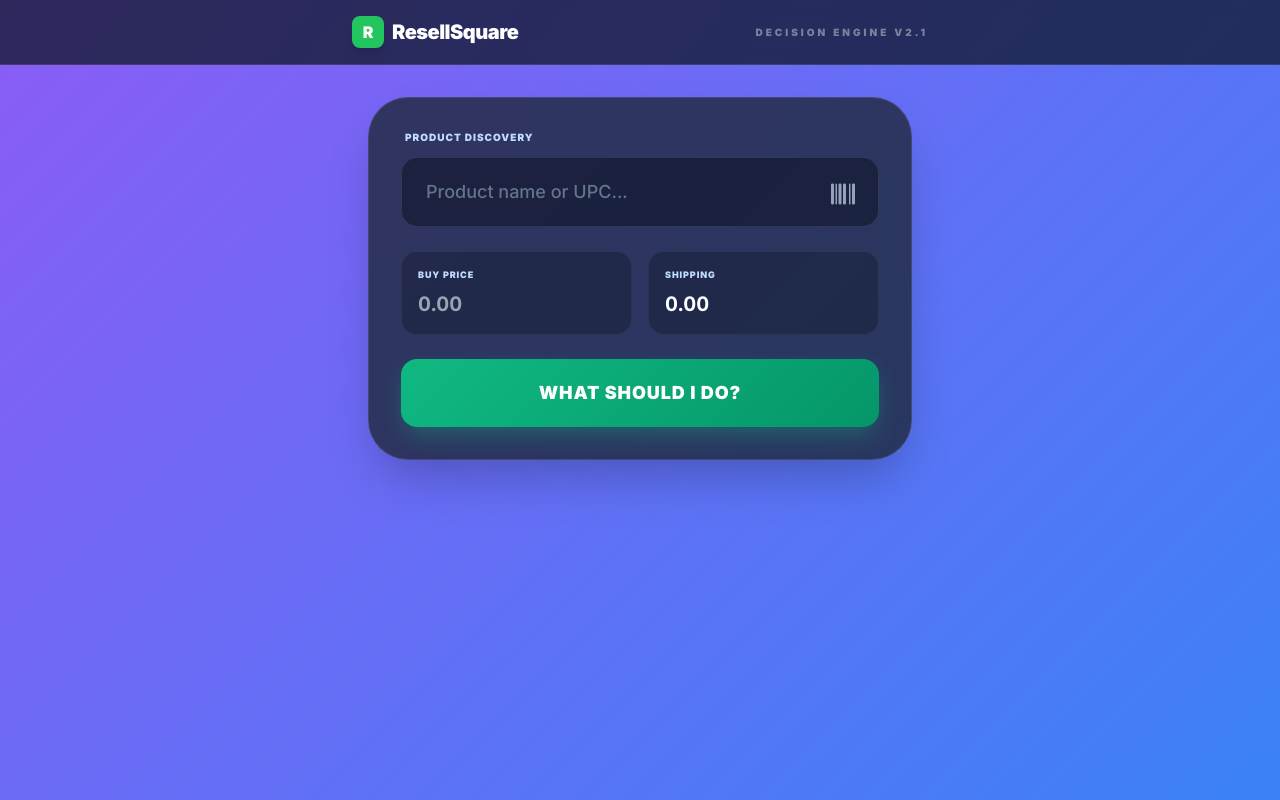
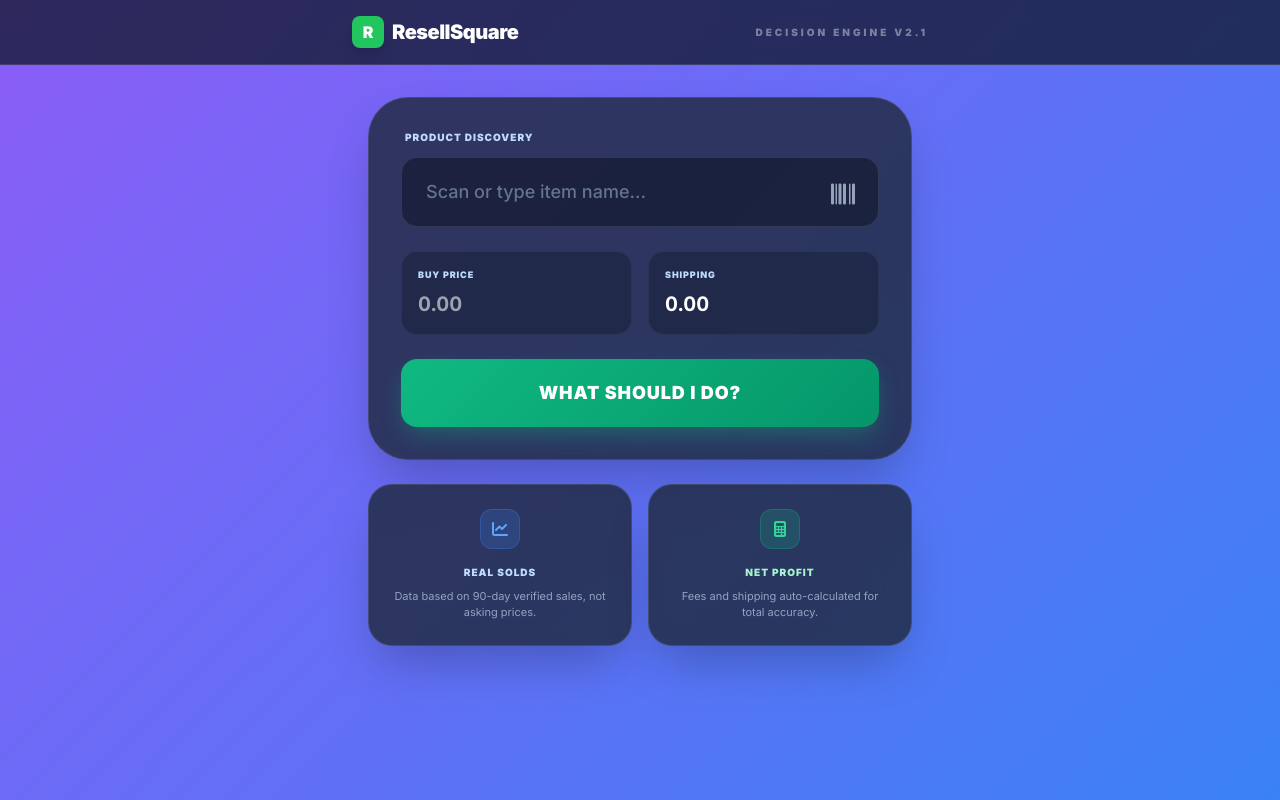
Before and after one commit to andre-ship-it/resellsquare-api, a Flask app: page / in a window 1280 px wide. Run offline with Flask 3, Linux system fonts and the light colour scheme; some libraries are stand-ins or nearby versions.

Commit message:
Update index.html

```diff
--- a/templates/index.html
+++ b/templates/index.html
@@ -3,7 +3,7 @@
 <head>
     <meta charset="UTF-8">
     <meta name="viewport" content="width=device-width, initial-scale=1.0, maximum-scale=1.0, user-scalable=0">
-    <title>ResellSquare | Decision Intelligence</title>
+    <title>ResellSquare | Your Selling Assistant</title>
 
     <link href="https://fonts.googleapis.com/css2?family=Inter:wght@400;500;600;700;800;900&display=swap" rel="stylesheet">
     <script src="https://cdn.tailwindcss.com"></script>
@@ -11,19 +11,12 @@
 
     <style>
         body { font-family: 'Inter', sans-serif; background: #0f172a; min-height: 100vh; color: white; }
-        /* Branded Gradient from previous versions */
         .app-container { background: linear-gradient(135deg, #8B5CF6 0%, #3B82F6 100%); min-height: 100vh; background-attachment: fixed; }
-
         .glass-nav { background: rgba(15, 23, 42, 0.75); backdrop-filter: blur(12px); border-bottom: 1px solid rgba(255, 255, 255, 0.1); }
         .glass-card { background: rgba(30, 41, 59, 0.8); backdrop-filter: blur(20px); border: 1px solid rgba(255, 255, 255, 0.1); box-shadow: 0 25px 50px -12px rgba(0, 0, 0, 0.25); }
         .inner-subcard { background: rgba(15, 23, 42, 0.4); border: 1px solid rgba(255, 255, 255, 0.05); }
-
-        /* Emerald Green Branding for Actions */
         .btn-green { background: linear-gradient(135deg, #10B981 0%, #059669 100%); box-shadow: 0 10px 25px -5px rgba(16, 185, 129, 0.4); }
         .price-chip.active { background: #3B82F6; color: white; border-color: #60A5FA; box-shadow: 0 0 20px rgba(59, 130, 246, 0.4); }
-
-        /* Micro-Animations */
-        .velocity-bar { transition: width 1.5s cubic-bezier(0.65, 0, 0.35, 1); }
         .fade-up { animation: fadeUp 0.6s cubic-bezier(0.23, 1, 0.32, 1) forwards; }
         @keyframes fadeUp { from { opacity: 0; transform: translateY(20px); } to { opacity: 1; transform: translateY(0); } }
         .tabular { font-variant-numeric: tabular-nums; }
@@ -44,11 +37,11 @@
 
         <main class="max-w-xl mx-auto px-4 py-8">
 
-            <div class="glass-card rounded-[2.5rem] p-8 mb-8 fade-up">
+            <div class="glass-card rounded-[2.5rem] p-8 mb-6 fade-up">
                 <form id="searchForm" class="space-y-6">
                     <div class="relative">
                         <label class="block text-[10px] font-black text-blue-200 uppercase tracking-widest mb-3 ml-1">Product Discovery</label>
-                        <input type="text" id="query" class="w-full pl-6 pr-14 py-5 bg-slate-900/60 border border-white/10 rounded-2xl text-white placeholder-slate-500 outline-none focus:border-blue-400 transition-all text-lg font-medium" placeholder="Product name or UPC..." required>
+                        <input type="text" id="query" class="w-full pl-6 pr-14 py-5 bg-slate-900/60 border border-white/10 rounded-2xl text-white placeholder-slate-500 outline-none focus:border-blue-400 transition-all text-lg font-medium" placeholder="Scan or type item name..." required>
                         <button type="button" id="scanBtn" class="absolute right-3 top-9 p-3 text-slate-400 hover:text-white transition-colors">
                             <i class="fa-solid fa-barcode text-2xl"></i>
                         </button>
@@ -71,12 +64,29 @@
                 </form>
             </div>
 
+            <div id="preSearchGuidance" class="grid grid-cols-2 gap-4 mb-8">
+                <div class="glass-card rounded-3xl p-6 text-center">
+                    <div class="w-10 h-10 bg-blue-500/20 rounded-xl flex items-center justify-center mx-auto mb-4 border border-blue-500/30">
+                        <i class="fa-solid fa-chart-line text-blue-400"></i>
+                    </div>
+                    <p class="text-[10px] font-black uppercase text-blue-200 tracking-widest">Real Solds</p>
+                    <p class="text-[11px] text-blue-100/60 mt-2">Data based on 90-day verified sales, not asking prices.</p>
+                </div>
+                <div class="glass-card rounded-3xl p-6 text-center">
+                    <div class="w-10 h-10 bg-emerald-500/20 rounded-xl flex items-center justify-center mx-auto mb-4 border border-emerald-500/30">
+                        <i class="fa-solid fa-calculator text-emerald-400"></i>
+                    </div>
+                    <p class="text-[10px] font-black uppercase text-emerald-200 tracking-widest">Net Profit</p>
+                    <p class="text-[11px] text-blue-100/60 mt-2">Fees and shipping auto-calculated for total accuracy.</p>
+                </div>
+            </div>
+
             <div id="resultsArea" class="hidden space-y-6 fade-up">
 
                 <div class="bg-white rounded-[3rem] p-10 text-center shadow-2xl relative overflow-hidden">
                     <div class="absolute top-0 left-0 w-full h-2" id="verdictTopBar"></div>
                     <p class="text-[10px] font-black text-slate-400 uppercase tracking-[0.2em] mb-4">Market Consensus</p>
-                    <h1 id="verdictTitle" class="text-6xl font-black text-slate-900 mb-8 tracking-tighter italic">LIST IT</h1>
+                    <h1 id="verdictTitle" class="text-6xl font-black text-slate-900 mb-8 tracking-tighter italic">--</h1>
 
                     <div class="grid grid-cols-2 gap-4">
                         <div class="bg-slate-50 rounded-3xl p-6 border border-slate-100">
@@ -85,50 +95,39 @@
                         </div>
                         <div class="bg-slate-50 rounded-3xl p-6 border border-slate-100">
                             <p class="text-[9px] text-slate-400 font-black uppercase mb-1">Best Platform</p>
-                            <p id="bestPlatform" class="text-xl font-black text-blue-600">eBay</p>
+                            <p id="bestPlatform" class="text-xl font-black text-blue-600">--</p>
                         </div>
                     </div>
                 </div>
 
                 <div class="grid grid-cols-2 gap-4">
-                    <div class="glass-card rounded-[2rem] p-6 flex flex-col justify-between">
-                        <div>
-                            <p class="text-[9px] font-black text-blue-200 uppercase tracking-widest mb-4">Demand Velocity</p>
-                            <p id="saleTime" class="text-xl font-bold text-white mb-2">--</p>
-                            <div class="w-full h-1.5 bg-white/10 rounded-full overflow-hidden">
-                                <div id="velocityBar" class="velocity-bar h-full bg-blue-500" style="width: 0%"></div>
-                            </div>
-                        </div>
-                        <p class="text-[10px] text-blue-100/40 mt-4">Est. time to sell</p>
-                    </div>
-
                     <div class="glass-card rounded-[2rem] p-6">
                         <p class="text-[9px] font-black text-blue-200 uppercase tracking-widest mb-4">Est. Net Profit</p>
                         <p id="netProfit" class="text-3xl font-black text-green-400 mb-1 tabular">$0.00</p>
                         <p id="roiText" class="text-[10px] font-bold text-blue-100/40">0% ROI</p>
+                    </div>
+                    <div class="glass-card rounded-[2rem] p-6">
+                        <p class="text-[9px] font-black text-blue-200 uppercase tracking-widest mb-4">Sale Velocity</p>
+                        <p id="saleTime" class="text-xl font-bold text-white mb-2">--</p>
+                        <div class="w-full h-1.5 bg-white/10 rounded-full overflow-hidden"><div id="velocityBar" class="h-full bg-blue-500" style="width: 0%"></div></div>
                     </div>
                 </div>
 
                 <div class="glass-card rounded-[2rem] p-6">
                     <p class="text-[10px] font-black text-blue-200 uppercase tracking-widest mb-4">Pricing Strategy</p>
                     <div class="flex p-1 bg-slate-900/60 rounded-2xl border border-white/5">
-                        <button onclick="updatePrice('fast')" id="btn-fast" class="price-chip flex-1 py-3 rounded-xl text-[10px] font-bold uppercase transition-all">Fast Sale</button>
+                        <button onclick="updatePrice('fast')" id="btn-fast" class="price-chip flex-1 py-3 rounded-xl text-[10px] font-bold uppercase transition-all">Fast</button>
                         <button onclick="updatePrice('balanced')" id="btn-balanced" class="price-chip flex-1 py-3 rounded-xl text-[10px] font-bold uppercase transition-all active">Balanced</button>
-                        <button onclick="updatePrice('max')" id="btn-max" class="price-chip flex-1 py-3 rounded-xl text-[10px] font-bold uppercase transition-all">Max Profit</button>
+                        <button onclick="updatePrice('max')" id="btn-max" class="price-chip flex-1 py-3 rounded-xl text-[10px] font-bold uppercase transition-all">Max</button>
                     </div>
                 </div>
 
                 <div class="glass-card rounded-[2rem] p-6">
                     <div class="flex justify-between items-center mb-6">
                         <h4 class="text-[10px] font-black text-blue-200 uppercase tracking-widest">Evidence Feed</h4>
-                        <span class="text-[9px] bg-white/10 px-2 py-1 rounded text-blue-100/40 font-bold uppercase">Live Comps</span>
+                        <span class="text-[9px] bg-white/10 px-2 py-1 rounded text-blue-100/40 font-bold uppercase">Live Sold</span>
                     </div>
-                    <div id="compsList" class="space-y-3">
-                        </div>
-                </div>
-
-                <div class="p-8 text-center italic text-blue-50/90 text-lg leading-relaxed font-medium">
-                    <span id="tipText">--</span>
+                    <div id="compsList" class="space-y-3"></div>
                 </div>
 
             </div>
@@ -137,7 +136,6 @@
 
     <script>
         let currentPrices = {};
-
         function updatePrice(tier) {
             document.getElementById('displayPrice').innerText = `$${currentPrices[tier].toFixed(2)}`;
             document.querySelectorAll('.price-chip').forEach(btn => btn.classList.remove('active'));
@@ -146,9 +144,8 @@
 
         document.getElementById('searchForm').onsubmit = async (e) => {
             e.preventDefault();
-            const results = document.getElementById('resultsArea');
             const btn = document.getElementById('analyzeBtn');
-            btn.innerText = "Analyzing Market...";
+            btn.innerText = "Analyzing...";
             btn.disabled = true;
 
             try {
@@ -165,50 +162,33 @@
                 const data = await response.json();
                 currentPrices = data.pricing_tiers;
 
+                document.getElementById('preSearchGuidance').classList.add('hidden');
+                document.getElementById('resultsArea').classList.remove('hidden');
+
                 document.getElementById('verdictTitle').innerText = data.verdict;
                 document.getElementById('verdictTitle').style.color = data.color_code;
                 document.getElementById('verdictTopBar').style.backgroundColor = data.color_code;
                 document.getElementById('bestPlatform').innerText = data.best_platform;
                 document.getElementById('saleTime').innerText = data.time_to_sell;
-                document.getElementById('tipText').innerText = data.tip;
-                document.getElementById('netProfit').innerText = `$${data.financials?.profit.toFixed(2) || '0.00'}`;
-                document.getElementById('roiText').innerText = `${data.financials?.roi || 0}% ROI`;
+                document.getElementById('netProfit').innerText = `$${data.financials.profit.toFixed(2)}`;
+                document.getElementById('roiText').innerText = `${data.financials.roi}% ROI`;
 
-                // Animate Velocity Bar
-                const velocityMap = { "1–2 weeks": 90, "2–4 weeks": 65, "4–8 weeks": 35, "May take months": 15 };
-                document.getElementById('velocityBar').style.width = (velocityMap[data.time_to_sell] || 10) + "%";
+                const vMap = { "1–2 weeks": 95, "2–4 weeks": 65, "4–8 weeks": 35 };
+                document.getElementById('velocityBar').style.width = (vMap[data.time_to_sell] || 15) + "%";
 
-                // Evidence Rendering
-                const compsList = document.getElementById('compsList');
-                compsList.innerHTML = '';
-                if (data.recent_sales) {
-                    data.recent_sales.forEach(sale => {
-                        const compItem = document.createElement('div');
-                        compItem.className = "inner-subcard rounded-2xl p-4 flex items-center justify-between border border-white/5";
-                        compItem.innerHTML = `
-                            <div class="flex items-center gap-4">
-                                <div class="w-12 h-12 bg-slate-800 rounded-xl flex items-center justify-center overflow-hidden border border-white/5">
-                                    ${sale.image ? `<img src="${sale.image}" class="object-cover w-full h-full">` : '<i class="fa-solid fa-image text-slate-700"></i>'}
-                                </div>
-                                <div>
-                                    <p class="text-[11px] font-bold text-white line-clamp-1">${sale.title}</p>
-                                    <p class="text-[9px] text-slate-500 font-medium">${sale.date}</p>
-                                </div>
-                            </div>
-                            <div class="text-right">
-                                <p class="text-sm font-black text-green-400 tabular">$${sale.price.toFixed(2)}</p>
-                                <p class="text-[8px] font-black text-slate-500 uppercase">Verified</p>
-                            </div>
-                        `;
-                        compsList.appendChild(compItem);
-                    });
-                }
+                const list = document.getElementById('compsList');
+                list.innerHTML = '';
+                data.recent_sales.forEach(sale => {
+                    const div = document.createElement('div');
+                    div.className = "inner-subcard rounded-2xl p-4 flex items-center justify-between border border-white/5";
+                    div.innerHTML = `<div class="flex items-center gap-4"><div class="w-10 h-10 bg-slate-800 rounded-lg overflow-hidden">${sale.image ? `<img src="${sale.image}" class="w-full h-full object-cover">` : '<i class="fa-solid fa-image text-slate-700"></i>'}</div><div><p class="text-[11px] font-bold text-white line-clamp-1">${sale.title}</p><p class="text-[9px] text-slate-500">${sale.date}</p></div></div><div class="text-right"><p class="text-sm font-black text-green-400 tabular">$${sale.price.toFixed(2)}</p><p class="text-[8px] font-black text-slate-500 uppercase">Sold</p></div>`;
+                    list.appendChild(div);
+                });
 
                 updatePrice('balanced');
-                results.classList.remove('hidden');
-                results.scrollIntoView({ behavior: 'smooth' });
+                document.getElementById('resultsArea').scrollIntoView({ behavior: 'smooth' });
 
-            } catch (err) { alert("Market data unreachable."); }
+            } catch (err) { alert("Search failed."); }
             finally { btn.innerText = "What should I do?"; btn.disabled = false; }
         };
     </script>
```
